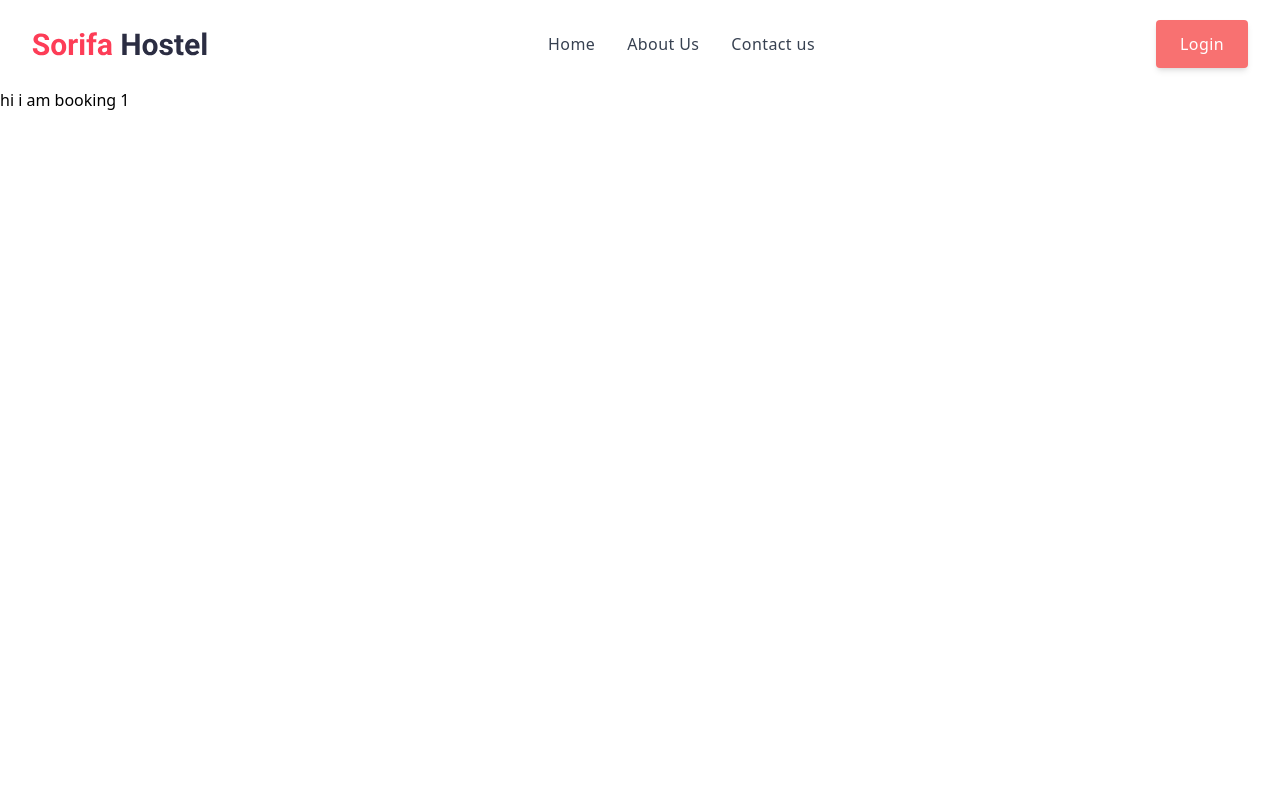
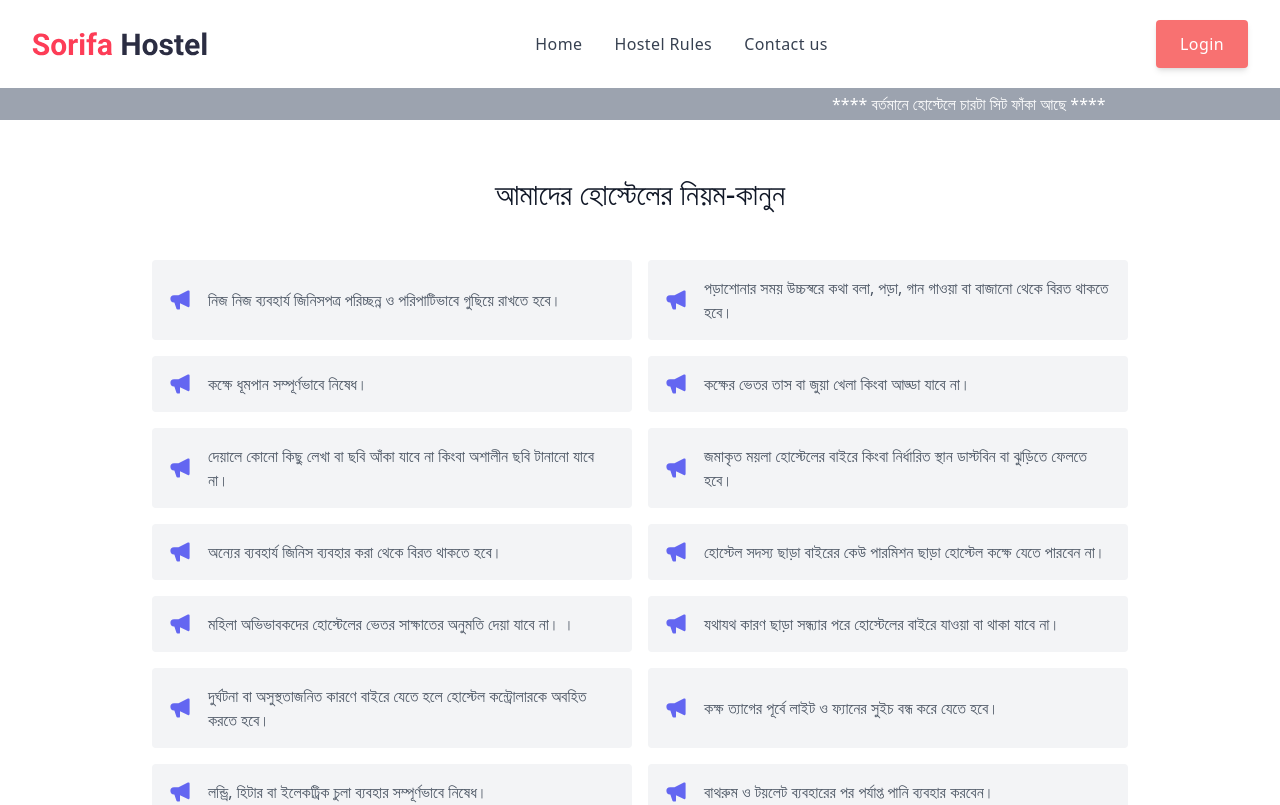
Before and after one commit to devSahinur/sorifa-hostel, a Next.js app: page /rules in a window 1280 px wide. Shown: the top 805 px of the page. Built offline with nearby package versions, Linux system fonts and the light colour scheme; no server answers.

Commit message:
rules update

```diff
--- a/components/Banner.js
+++ b/components/Banner.js
@@ -1,5 +1,7 @@
 import "react-responsive-carousel/lib/styles/carousel.min.css"; // requires a loader
 import { Carousel } from "react-responsive-carousel";
+
+
 
 
 
@@ -20,6 +22,27 @@ function Banner() {
           <img
             loading="lazy"
             src="https://i.ibb.co/NpPDyMm/IMG-20210912-224730-1.jpg"
+            alt=""
+          />
+        </div>
+        <div>
+          <img
+            loading="lazy"
+            src="https://i.ibb.co/YRrNCFd/room03.png"
+            alt=""
+          />
+        </div>
+        <div>
+          <img
+            loading="lazy"
+            src="https://i.ibb.co/rdZNqHc/room02.png"
+            alt=""
+          />
+        </div>
+        <div>
+          <img
+            loading="lazy"
+            src="https://i.ibb.co/0nXSKV3/room01.png"
             alt=""
           />
         </div>
--- a/components/Header.js
+++ b/components/Header.js
@@ -1,6 +1,7 @@
 import { useRouter } from 'next/router'
 import React, { useState } from 'react'
 import { useSession } from 'next-auth/react'
+import Marquee from 'react-fast-marquee'
 
 import { signIn, signOut } from 'next-auth/react'
 
@@ -10,6 +11,7 @@ function Header() {
   const [isMenuOpen, setIsMenuOpen] = useState(false)
 
   return (
+    <>
       <div className="mx-auto px-4  py-5 sm:max-w-xl md:max-w-full md:px-24 lg:max-w-screen-xl lg:px-8">
         <div className="relative flex items-center justify-between">
           <div
@@ -64,10 +66,10 @@ function Header() {
             )}
             <li>
               <div
-              onClick={() => router.push('/about')}
+                onClick={() => router.push('/rules')}
                 className="hover:text-deep-purple-accent-400 cursor-pointer font-medium tracking-wide text-gray-700 transition-colors duration-200"
               >
-              About Us
+                Hostel Rules
               </div>
             </li>
             <li>
@@ -203,10 +205,10 @@ function Header() {
 
                       <li>
                         <div
-                        onClick={() => router.push('/about')}
+                          onClick={() => router.push('/rules')}
                           className="hover:text-deep-purple-accent-400 font-medium tracking-wide text-gray-700 transition-colors duration-200"
                         >
-                        About Us
+                          Hostel Rules
                         </div>
                       </li>
                       <li>
@@ -244,6 +246,14 @@ function Header() {
           </div>
         </div>
       </div>
+      <Marquee
+        speed={80}
+        gradient={false}
+        className={'h-8 bg-gray-400 text-white'}
+      >
+        **** বর্তমানে হোস্টেলে চারটা সিট ফাঁকা আছে ****
+      </Marquee>
+    </>
   )
 }
 
--- a/components/Location.js
+++ b/components/Location.js
@@ -30,8 +30,7 @@ function Location() {
                 ADDRESS
               </h2>
               <p className="mt-1">
-                Photo booth tattooed prism, portland taiyaki hoodie neutra
-                typewriter
+                Duramari, Gobinda Nagar, Thakurgaon Sadar,Thakurgaon
               </p>
             </div>
             <div className="mt-4 px-6 lg:mt-0 lg:w-1/2">
@@ -39,12 +38,12 @@ function Location() {
                 EMAIL
               </h2>
               <a className="leading-relaxed text-indigo-500">
-                example@email.com
+                masipulislam@email.com
               </a>
               <h2 className="title-font mt-4 text-xs font-semibold tracking-widest text-gray-900">
                 PHONE
               </h2>
-              <p className="leading-relaxed">123-456-7890</p>
+              <p className="leading-relaxed">+8801751379009</p>
             </div>
           </div>
         </div>
@@ -70,13 +69,13 @@ function Location() {
             <img
               alt="team"
               className="mb-4 h-48 w-48 flex-shrink-0 rounded-lg object-cover object-center sm:mb-0"
-              src="https://dummyimage.com/200x200"
+              src="https://i.ibb.co/7yFsXcx/siam-1.jpg"
             />
             <div className="ml-3 flex-grow sm:pl-8 md:ml-0 lg:ml-0">
               <h2 className="title-font text-lg font-medium text-gray-900">
-                Holden Caulfield
+                Masipul Islam Siam
               </h2>
-              <h3 className="mb-3 text-gray-500">UI Developer</h3>
+              <h3 className="mb-3 text-gray-500">Hostel controller</h3>
               <p className="mb-4">
                 DIY tote bag drinking vinegar cronut adaptogen squid fanny pack
                 vaporware.
--- a/components/Pricing.js
+++ b/components/Pricing.js
@@ -4,19 +4,19 @@ const packegeData = [
   {
     id: 1,
     price: 700,
-    img: 'https://i.ibb.co/z42sCGh/Snapchat-793691721-1.jpg',
+    img: 'https://i.ibb.co/YRrNCFd/room03.png',
     features:['দুই সিটের রুম','একটা চেয়ার','একটা টেবিল','একটা বেড','একটা সিলিং ফ্যান']
   },
   {
     id: 2,
     price: 1000,
-    img: 'https://i.ibb.co/NpPDyMm/IMG-20210912-224730-1.jpg',
+    img: 'https://i.ibb.co/rdZNqHc/room02.png',
     features:['এক সিটের রুম','একটা চেয়ার','একটা টেবিল','একটা বেড','একটা সিলিং ফ্যান']
   },
   {
     id: 3,
     price: 1200,
-    img: 'https://i.ibb.co/z42sCGh/Snapchat-793691721-1.jpg',
+    img: 'https://i.ibb.co/0nXSKV3/room01.png',
     features:['এক সিটের রুম', 'কমন বাথরুম','একটা চেয়ার','একটা টেবিল','একটা বেড','একটা সিলিং ফ্যান']
   },
 ]
--- a/pages/about.js
+++ /dev/null
@@ -1,12 +0,0 @@
-import Header from './../components/Header'
-
-function about() {
-  return (
-    <div>
-      <Header/>
-      <h1>i am  about page</h1>
-    </div>
-  )
-}
-
-export default about
--- a/pages/dashboard.js
+++ b/pages/dashboard.js
@@ -1,7 +1,6 @@
 import Header from '../components/Header'
 import CopyRight from '../components/CopyRight'
 import SmallCard from '../components/SmallCard'
-import Marquee from 'react-fast-marquee'
 import { useRouter } from 'next/router'
 import { useSession } from 'next-auth/react'
 import { useEffect, useState } from 'react'
@@ -110,14 +109,8 @@ function SeatBooking() {
   return (
     <div>
       <Header />
-      <Marquee
-        speed={80}
-        gradient={false}
-        className={'h-8 bg-gray-400 text-white'}
-      >
-        **** বর্তমানে হোস্টেলে চারটা সিট ফাঁকা আছে ****
-      </Marquee>
-      <section className="mx-auto max-w-7xl mb-5 pt-6">
+
+      <section className="mx-auto mb-5 max-w-7xl pt-6">
         <h2 className="pb-5 text-4xl font-semibold">
           Your bill payment activity
         </h2>
@@ -129,7 +122,7 @@ function SeatBooking() {
           ))}
         </div>
       </section>
-      <CopyRight/>
+      <CopyRight />
     </div>
   )
 }
--- a/pages/index.js
+++ b/pages/index.js
@@ -4,7 +4,6 @@ import Banner from './../components/Banner'
 import Pricing from './../components/Pricing'
 import Location from './../components/Location'
 import CopyRight from './../components/CopyRight'
-import Marquee from 'react-fast-marquee'
 
 const Index = () => {
   return (
@@ -13,17 +12,11 @@ const Index = () => {
         <title>Sorifa Hostel</title>
       </Head>
       <Header />
-      <Marquee
-        speed={80}
-        gradient={false}
-        className={'h-8 bg-gray-400 text-white'}
-      >
-        **** বর্তমানে হোস্টেলে চারটা সিট ফাঁকা আছে ****
-      </Marquee>
+
       <Banner />
       <Pricing />
-      <Location/>
-      <CopyRight/>
+      <Location />
+      <CopyRight />
     </>
   )
 }
--- a/pages/myinfo.js
+++ b/pages/myinfo.js
@@ -1,11 +1,18 @@
 import Header from './../components/Header'
 import CopyRight from './../components/CopyRight'
 import { useSession } from 'next-auth/react'
+import { useRouter } from 'next/router'
+import { useEffect } from 'react'
 function myinfo() {
   const { data: session } = useSession()
+  const router = useRouter()
+  useEffect(() => {
+    !session && router.push('/')
+  }, [session])
   return (
     <div>
       <Header />
+
       <div className="bg-gray-100">
         <div className="container mx-auto my-5 p-5">
           <div className="no-wrap md:-mx-2 md:flex ">
@@ -90,7 +97,7 @@ function myinfo() {
                         Current Address
                       </div>
                       <div className="px-4 py-2">
-                      thakurgaon, Rangpur, Bangladesh
+                        thakurgaon, Rangpur, Bangladesh
                       </div>
                     </div>
                     <div className="grid grid-cols-2">
@@ -98,15 +105,13 @@ function myinfo() {
                         Permanant Address
                       </div>
                       <div className="px-4 py-2">
-                      Taragonj, Rangpur, Bangladesh
+                        Taragonj, Rangpur, Bangladesh
                       </div>
                     </div>
                     <div className="grid grid-cols-2">
                       <div className="px-4 py-2 font-semibold">Email.</div>
                       <div className="px-4 py-2">
-                        <div
-                          className="cursor-pointer text-blue-800"
-                        >
+                        <div className="cursor-pointer text-blue-800">
                           {session?.user?.email}
                         </div>
                       </div>
--- /dev/null
+++ b/pages/rules.js
@@ -0,0 +1,129 @@
+import Header from '../components/Header'
+import CopyRight from './../components/CopyRight'
+const rulesData = [
+  {
+    id: 1,
+    title:
+      'নিজ নিজ ব্যবহার্য জিনিসপত্র পরিচ্ছন্ন ও পরিপাটিভাবে গুছিয়ে রাখতে হবে।',
+  },
+  {
+    id: 2,
+    title:
+      'পড়াশোনার সময় উচ্চস্বরে কথা বলা, পড়া, গান গাওয়া বা বাজানো থেকে বিরত থাকতে হবে। ',
+  },
+  {
+    id: 3,
+    title: 'কক্ষে ধূমপান সম্পূর্ণভাবে নিষেধ।',
+  },
+  {
+    id: 4,
+    title: 'কক্ষের ভেতর তাস বা জুয়া খেলা কিংবা আড্ডা যাবে না।',
+  },
+  {
+    id: 5,
+    title:
+      'দেয়ালে কোনো কিছু লেখা বা ছবি আঁকা যাবে না কিংবা অশালীন ছবি টানানো যাবে না।',
+  },
+  {
+    id: 6,
+    title:
+      'জমাকৃত ময়লা হোস্টেলের বাইরে কিংবা নির্ধারিত স্থান ডাস্টবিন বা ঝুড়িতে ফেলতে হবে।',
+  },
+  {
+    id: 7,
+    title: 'অন্যের ব্যবহার্য জিনিস ব্যবহার করা থেকে বিরত থাকতে হবে।',
+  },
+  {
+    id: 8,
+    title:
+      'হোস্টেল সদস্য ছাড়া বাইরের কেউ পারমিশন ছাড়া হোস্টেল কক্ষে যেতে পারবেন না।',
+  },
+  {
+    id: 9,
+    title:
+      'মহিলা অভিভাবকদের হোস্টেলের ভেতর সাক্ষাতের অনুমতি দেয়া যাবে না। ।',
+  },
+  {
+    id: 10,
+    title:
+      'যথাযথ কারণ ছাড়া সন্ধ্যার পরে হোস্টেলের বাইরে যাওয়া বা থাকা যাবে না।',
+  },
+  {
+    id: 11,
+    title:
+      'দুর্ঘটনা বা অসুস্থতাজনিত কারণে বাইরে যেতে হলে হোস্টেল কন্ট্রোলারকে অবহিত করতে হবে।',
+  },
+  {
+    id: 12,
+    title: 'কক্ষ ত্যাগের পূর্বে লাইট ও ফ্যানের সুইচ বন্ধ করে যেতে হবে।',
+  },
+  {
+    id: 13,
+    title: 'লন্ড্রি, হিটার বা ইলেকট্রিক চুলা ব্যবহার সম্পূর্ণভাবে নিষেধ।',
+  },
+  {
+    id: 14,
+    title: 'বাথরুম ও টয়লেট ব্যবহারের পর পর্যাপ্ত পানি ব্যবহার করবেন।',
+  },
+  {
+    id: 15,
+    title:
+      'ব্যবহৃত সাবান, শ্যাম্পু অথবা অন্য কোন ধরণের প্যাকেট বাথরুমে বা কমোডে ফেলা যাবে না।',
+  },
+  {
+    id: 16,
+    title: 'গোসল বা কাপড় ধোয়ার পর বাথরুমের পরিছন্নতা নিশ্চিত করবেন।',
+  },
+  {
+    id: 17,
+    title:
+      'ছুটিতে যাওয়ার সময় নিজ দায়িত্বে খাবার মিল বন্ধ ও আসার পর তা চালু করবেন।',
+  },
+  {
+    id: 18,
+    title:
+      'শৃঙ্খলা পরীপন্থী কর্মকান্ডে নিজেকে জড়াবেন না কিংবা অন্য কাউকে প্রশ্রয় দিবেন না ।',
+  },
+]
+
+function rules() {
+  return (
+    <div>
+      <Header />
+      <section className="body-font text-gray-600">
+        <div className="container mx-auto px-5 py-14">
+          <div className="mb-10 text-center">
+            <h1 className="title-font mb-4 text-center text-2xl font-medium text-gray-900 sm:text-3xl">
+              আমাদের হোস্টেলের নিয়ম-কানুন
+            </h1>
+          </div>
+          <div className="-mx-2 flex flex-wrap sm:mx-auto sm:mb-2 lg:w-4/5">
+            {rulesData.map((rule) => (
+              <div key={rule.id} className="w-full p-2 sm:w-1/2">
+                <div className="flex h-full items-center rounded bg-gray-100 p-4">
+                  <svg
+                    xmlns="http://www.w3.org/2000/svg"
+                    className="mr-4 h-6 w-6 flex-shrink-0 text-indigo-500"
+                    viewBox="0 0 20 20"
+                    fill="currentColor"
+                  >
+                    <path
+                      fillRule="evenodd"
+                      d="M18 3a1 1 0 00-1.447-.894L8.763 6H5a3 3 0 000 6h.28l1.771 5.316A1 1 0 008 18h1a1 1 0 001-1v-4.382l6.553 3.276A1 1 0 0018 15V3z"
+                      clipRule="evenodd"
+                    />
+                  </svg>
+
+                  <span className="title-font font-medium">{rule.title}</span>
+                </div>
+              </div>
+            ))}
+          </div>
+        </div>
+      </section>
+      <CopyRight />
+    </div>
+  )
+}
+
+export default rules
```
Lines whose indentation alone changed are shown as unchanged.
